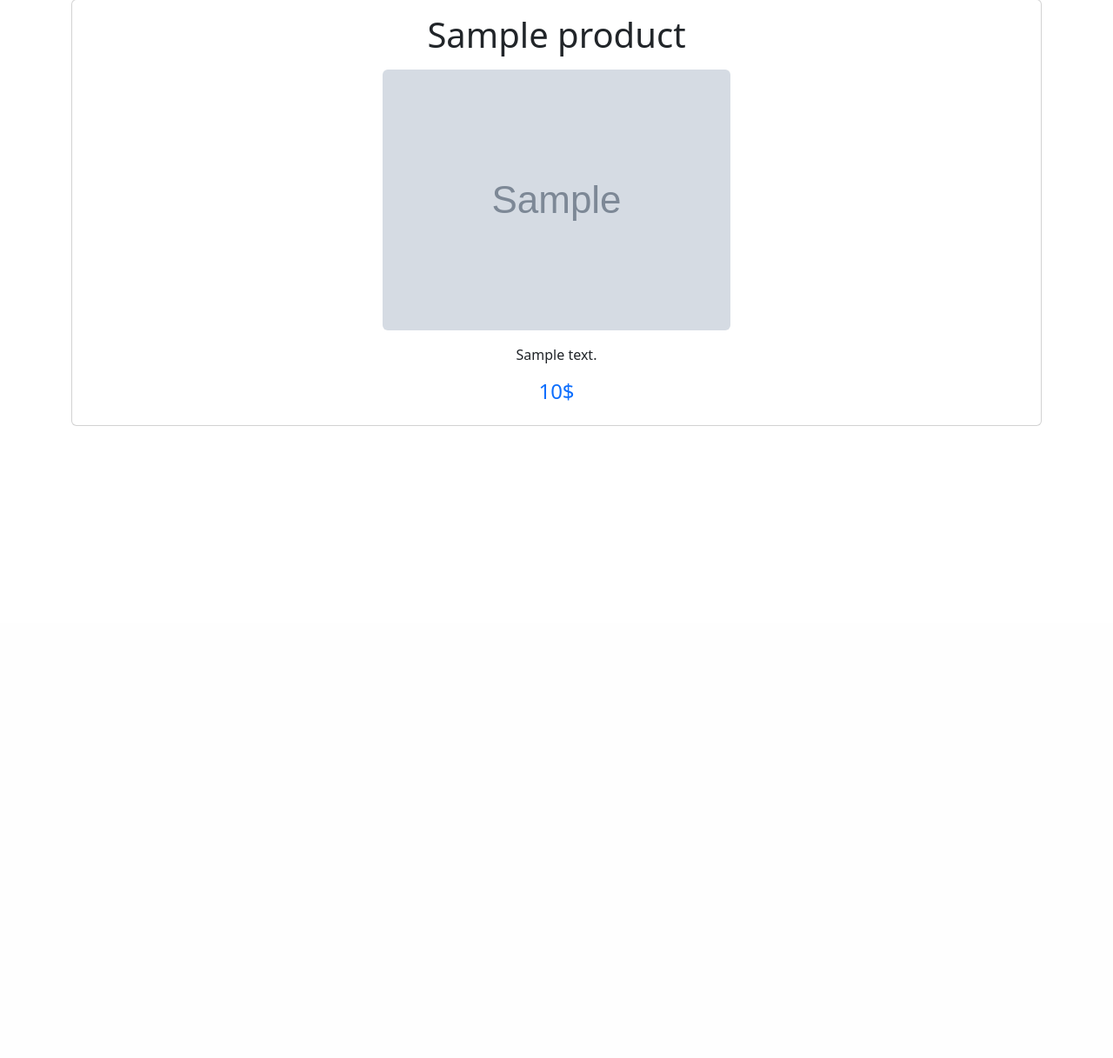
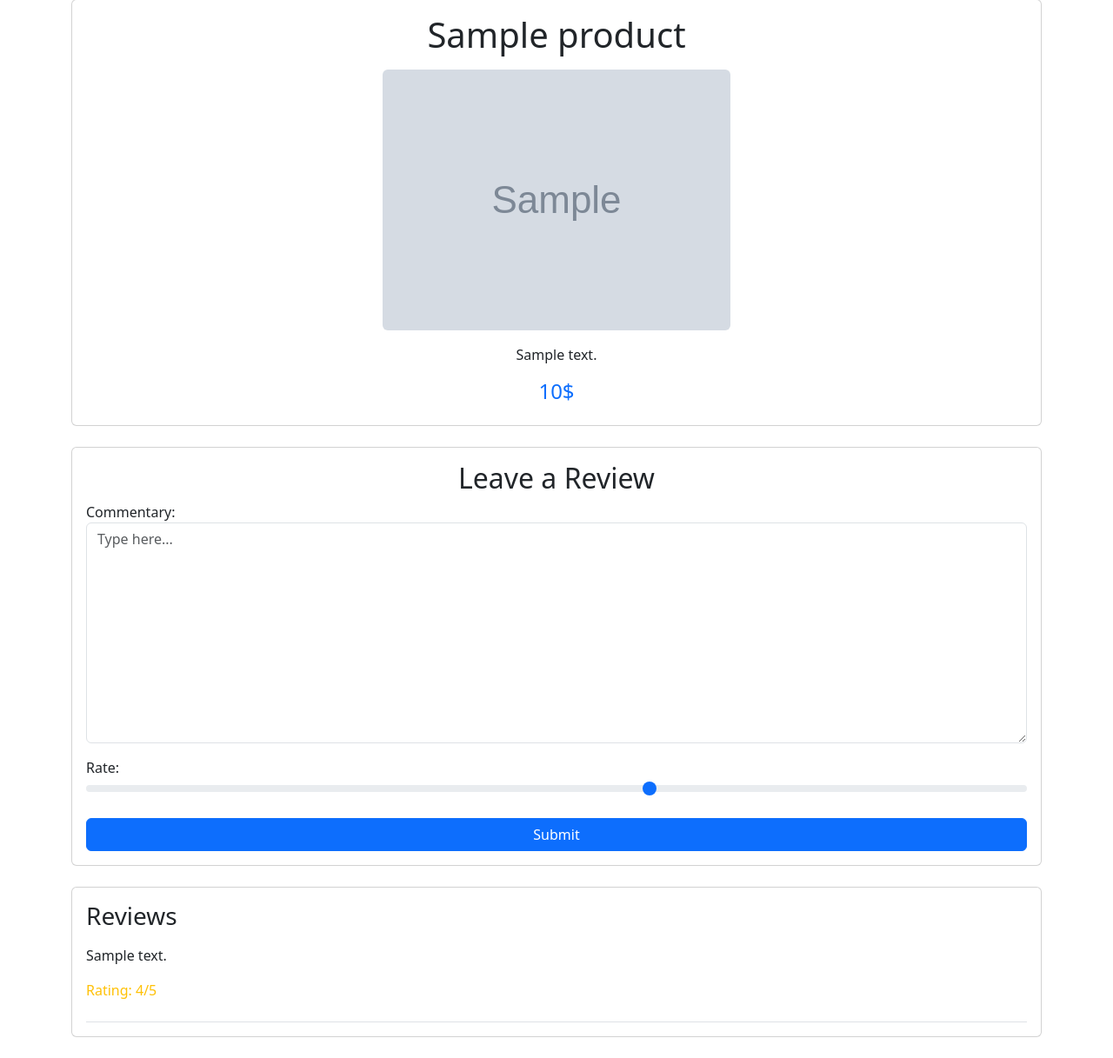
Before and after one commit to ravion223/TechWorld, a Django app: page /product/1/ in a window 1280 px wide. Shown: the part 83-1300 px from the top of the page at 87% size. Before the commit the page ends 573 px from the top, so only its background shows below. Run offline with Django 5.2, Linux system fonts and the light colour scheme; tables that the repository leaves empty hold one stand-in row (values such as "Sample post"); grey boxes marked "Sample" are stand-in pictures.

Commit message:
product detail + adding and views reviews for products

```diff
--- a/categories/admin.py
+++ b/categories/admin.py
@@ -5,3 +5,4 @@ from . import models
 
 admin.site.register(models.Category)
 admin.site.register(models.Product)
+admin.site.register(models.Review)
--- a/categories/forms.py
+++ b/categories/forms.py
@@ -35,3 +35,16 @@ class UpdateProductForm(forms.ModelForm):
     class Meta:
         model = models.Product
         fields = ('name', 'product_image', 'description', 'price')
+
+
+class AddReviewForm(forms.ModelForm):
+    class Meta:
+        model = models.Review
+        fields = ('content', 'rate')
+        labels = {
+            'content': 'Commentary'
+        }
+        widgets = {
+            'content': forms.Textarea(attrs={'class': 'form-control', 'placeholder': 'Type here...'}),
+            'rate': forms.NumberInput(attrs={'class': 'form-range', 'type': 'range', 'min': '1', 'max': '5', 'step': '1'})
+        }
--- a/categories/urls.py
+++ b/categories/urls.py
@@ -9,7 +9,7 @@ urlpatterns = [
     path('category/<int:category_id>/add/product/', views.ProductCreateView.as_view(), name='add-product'),
     path('product/<int:pk>/', views.ProductDetailView.as_view(), name='product-detail'),
     path('product/<int:pk>/update/', views.ProductUpdateView.as_view(), name='product-update'),
-    path('product/<int:product_id>/delete/', views.delete_product, name='product-delete')
+    path('product/<int:product_id>/delete/', views.delete_product, name='product-delete'),
 ]
 
 app_name = 'categories'
--- a/categories/views.py
+++ b/categories/views.py
@@ -9,6 +9,7 @@ from django.utils.decorators import method_decorator
 from django.views.decorators.http import require_POST
 from . import models
 from . import forms
+from authentication_system import models as auth_models
 
 # Create your views here.
 
@@ -95,6 +96,40 @@ class ProductDetailView(generic.DetailView):
     template_name = 'categories/product-detail.html'
     context_object_name = 'product'
 
+    def get_context_data(self, **kwargs: Any):
+        context = super().get_context_data(**kwargs)
+        product = self.get_object()
+        form = forms.AddReviewForm()
+
+        if self.request.user.is_authenticated:
+            try:
+                profile = auth_models.CustomUserProfile.objects.get(user=self.request.user)
+                context['profile'] = profile
+            except models.CustomUserProfile.DoesNotExist:
+                context['profile'] = None
+        else:
+            context['profile'] = None
+
+        context['product'] = product
+        context['form'] = form
+
+        return context
+
+    def post(self, request, *args, **kwargs):
+        product = self.get_object()
+        form = forms.AddReviewForm(request.POST)
+
+        if form.is_valid():
+            review = form.save(commit=False)
+            review.product = product
+            review.author = request.user
+            review.save()
+            return redirect('categories:product-detail', pk=product.id)
+
+        context = self.get_context_data()
+        context['form'] = form
+        return self.render_to_response(context)
+
 
 @method_decorator(user_passes_test(is_user_admin_or_moderator), name='dispatch')
 class ProductUpdateView(generic.UpdateView):
--- a/templates/categories/product-detail.html
+++ b/templates/categories/product-detail.html
@@ -14,5 +14,35 @@
             <p class="h4 text-primary">{{ product.price }}$</p>
         </div>
     </div>
+
+    <div class="card my-4">
+        <div class="card-body">
+            <h2 class="card-title text-center">Leave a Review</h2>
+            <form method="post" action="{% url 'categories:product-detail' product.pk %}" enctype="multipart/form-data" class="needs-validation" novalidate>
+                {% csrf_token %}
+                <div class="form-group mb-3">
+                    {{ form.non_field_errors }}
+                    {{ form.as_p }}
+                </div>
+                <button type="submit" class="btn btn-primary w-100">Submit</button>
+            </form>
+        </div>
+    </div>
+
+    <div class="card my-4">
+        <div class="card-body">
+            <h3 class="card-title">Reviews</h3>
+            {% if product.reviews %}
+                {% for review in product.reviews.all %}
+                    <div class="review border-bottom py-2">
+                        <p>{{ review.content }}</p>
+                        <p class="text-warning">Rating: {{ review.rate }}/5</p>
+                    </div>
+                {% endfor %}
+            {% else %}
+                <p>No reviews yet...</p>
+            {% endif %}
+        </div>
+    </div>
 </div>
 {% endblock content %}
```
